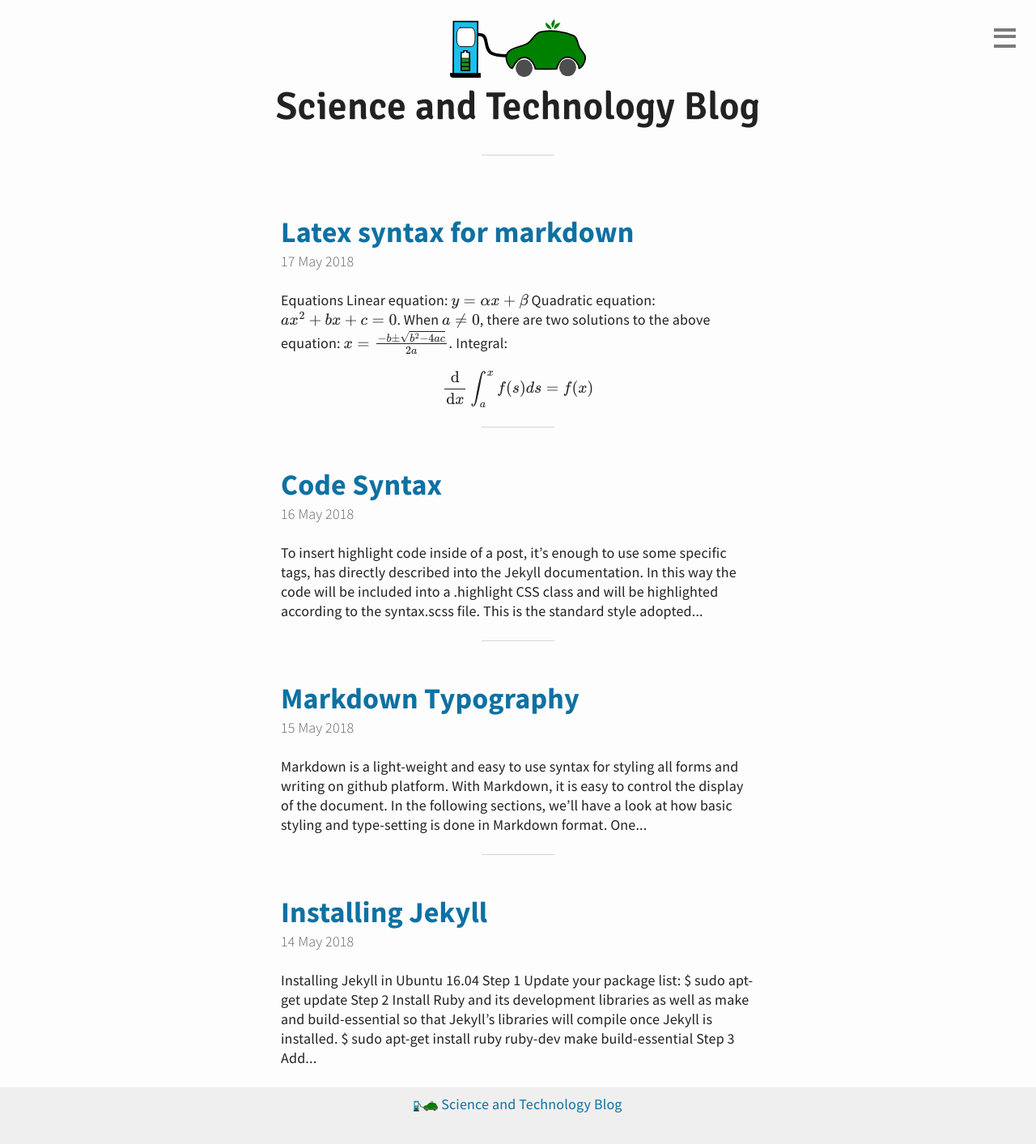
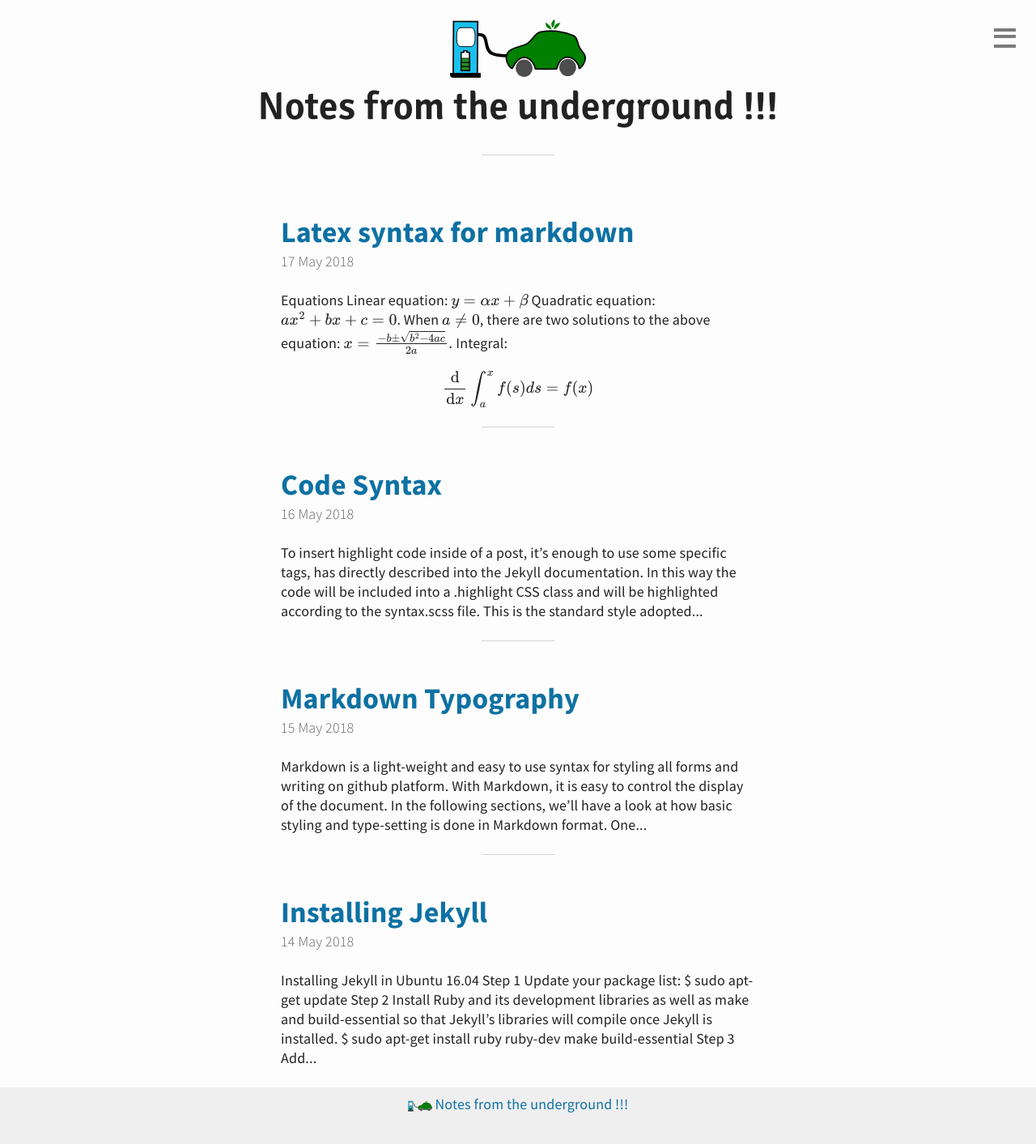
Before and after one commit to webhash/webhash.github.io, a Jekyll site: the page built from index.html, in a window 1280 px wide. Shown: the whole page at 81% size. Built offline with Jekyll 4.4.1, drawn with Linux system fonts in a browser that asks for light colours; formulas are drawn with MathJax 3; the list of posts is cut into pages by our own code.

Commit message:
Update _config.yml

```diff
--- a/_config.yml
+++ b/_config.yml
@@ -1,14 +1,13 @@
 # Site settings
-title: Science and Technology Blog
-description: "Blog site for scientific/technical pages."
-url: "https://pranjaldhole.github.io/science-blog-template"
+title: Notes from the underground !!!
+description: "Blog site with support for Latex!!!"
+url: "https://webhash.github.io/"
 author:
-  name: "Pranjal Dhole"
-  email: "dhole.pranjal@gmail.com"
+  name: "webhash"
   url: "https://pranjaldhole.github.io"
 
 # Build settings
-baseurl: /science-blog-template/
+baseurl: /
 source: .
 destination: ./_site
 permalink: /:title
@@ -25,8 +24,8 @@ defaults:
       layout: "post"
 
 # Custom variables
-genre: "Science and Technology Blog" # Blog genre
-version: "1.0.1"    # Blog site version
+genre: "Latex based blog" # Blog genre
+version: "0.0.1"    # Blog site version
 
 # Disqus comments
 comments: true      # used to enable disqus comments on site
```
